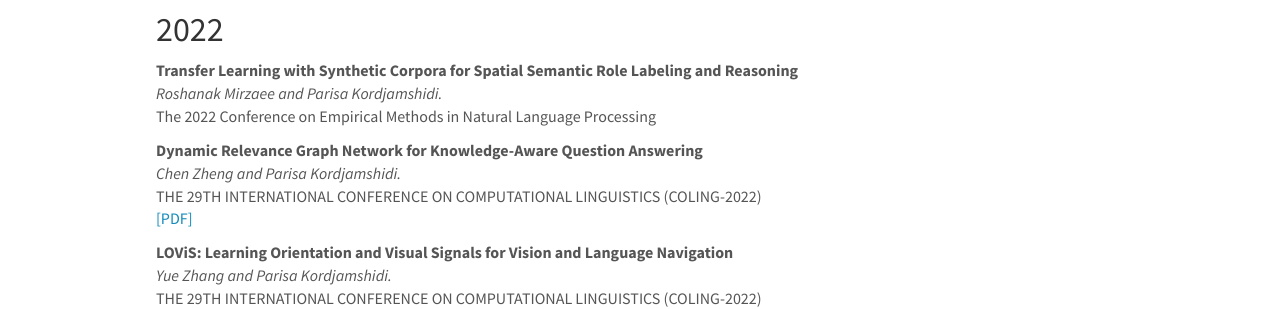
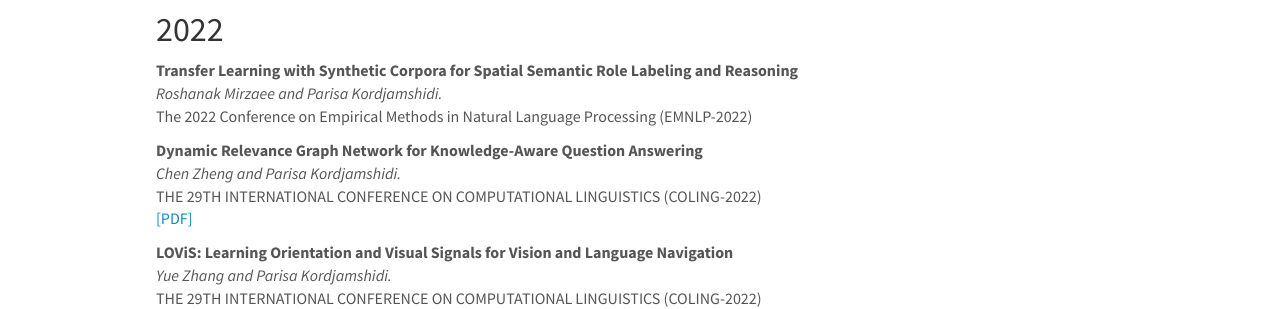
Before and after one commit to HLR/HLR.github.io, a Jekyll site: the page built from _pages/publications.md, in a window 1280 px wide and 900 px high. Shown: the part 294-603 px from the top of the window. Built offline with Jekyll 4.4.1, drawn with Linux system fonts in a browser that asks for light colours; nearby versions of some CDN libraries.

Commit message:
Update publist.yml

```diff
--- a/_data/publist.yml
+++ b/_data/publist.yml
@@ -2,7 +2,7 @@
 
 - title: "Transfer Learning with Synthetic Corpora for Spatial Semantic Role Labeling and Reasoning"
   authors: Roshanak Mirzaee and Parisa Kordjamshidi.
-  venue: The 2022 Conference on Empirical Methods in Natural Language Processing
+  venue: The 2022 Conference on Empirical Methods in Natural Language Processing (EMNLP-2022)
   year: 2022
 
 - title: "Dynamic Relevance Graph Network for Knowledge-Aware Question Answering"
```
